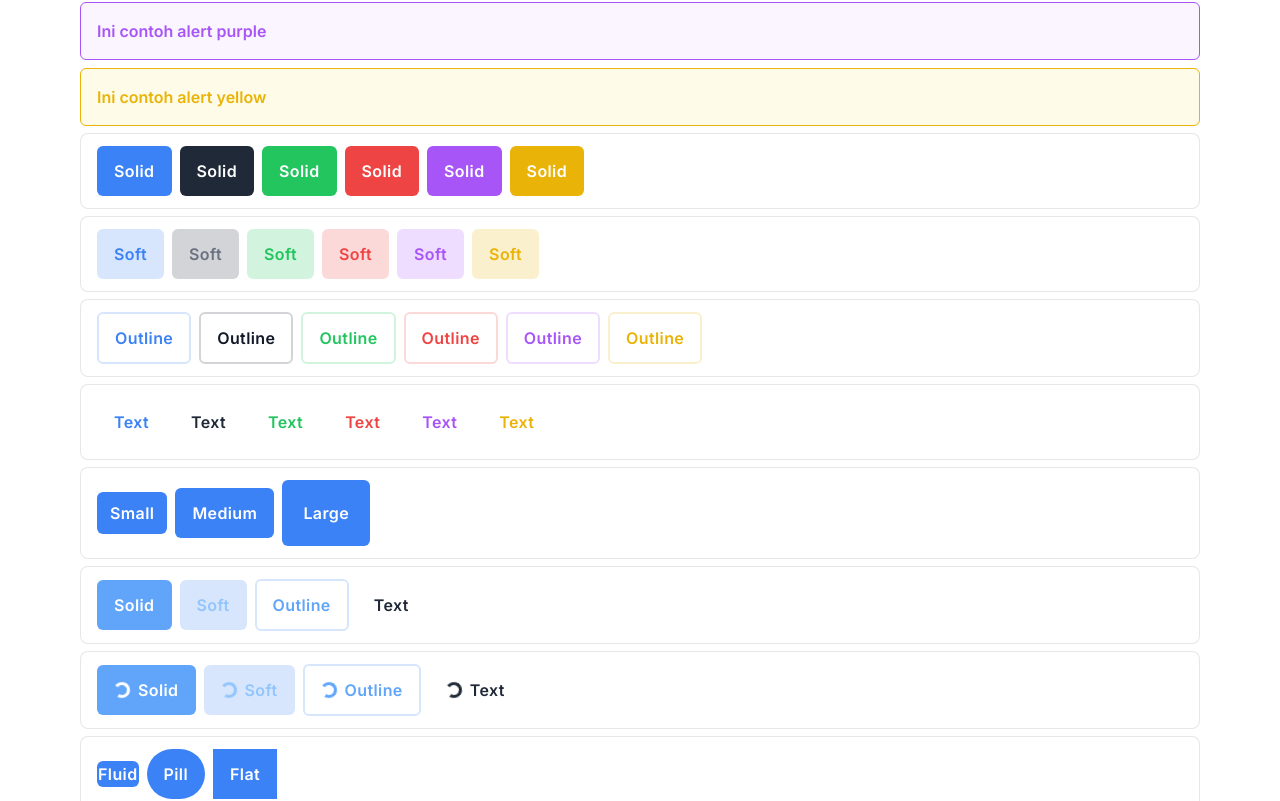
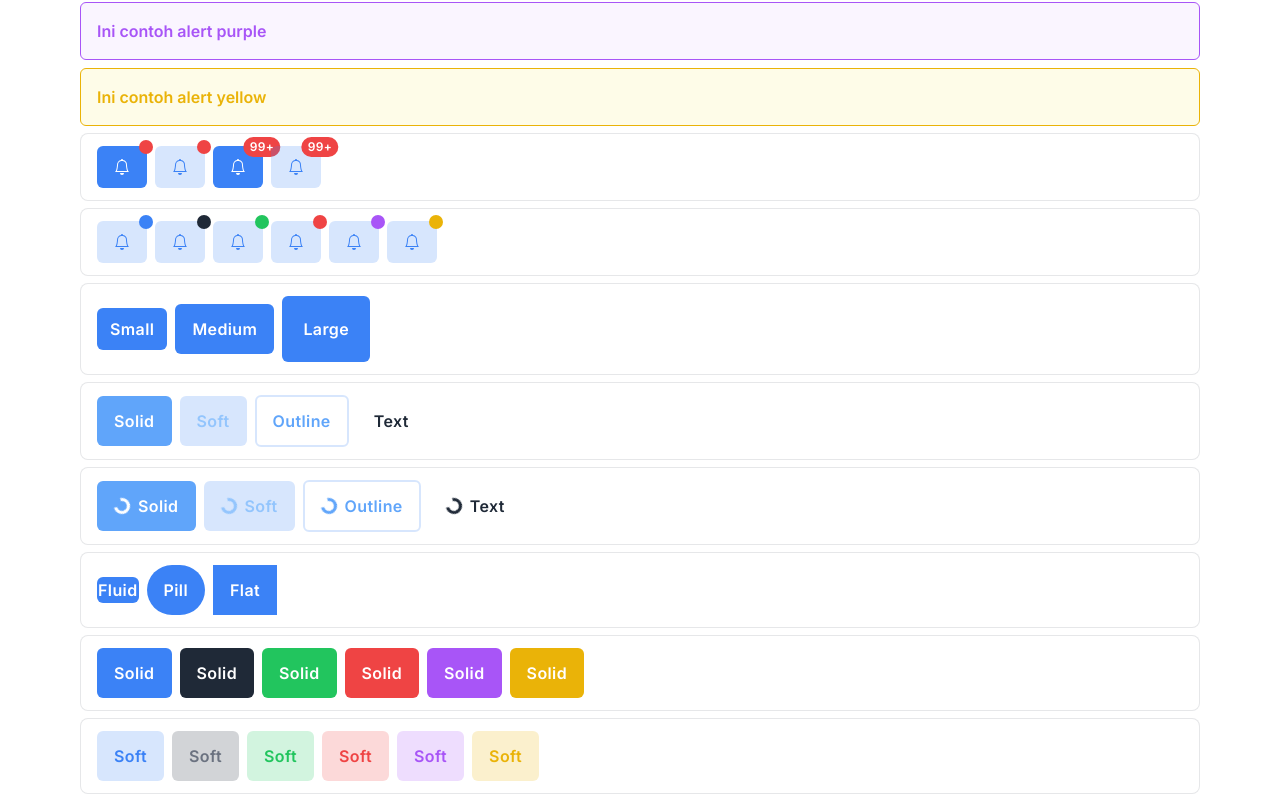
Before and after one commit to angkasa27/next-design-system, a Next.js app: page / in a window 1280 px wide. Shown: the part 799-1600 px from the top of the page. Built offline with nearby package versions, Linux system fonts and the light colour scheme.

Commit message:
Add badge component

```diff
--- /dev/null
+++ b/src/components/elements/Badge/Badge.js
@@ -0,0 +1,56 @@
+import React, { useRef, useEffect, useState } from "react";
+import PropTypes from "prop-types";
+import { BADGE_CLASS } from "./constant";
+
+export default function Badge({ children, ping, className, color }) {
+  const otherElementRef = useRef(null);
+  const [size, setSize] = useState({ height: 0, width: 0 });
+
+  useEffect(() => {
+    const width = otherElementRef.current.getBoundingClientRect().width;
+    const height = otherElementRef.current.getBoundingClientRect().height;
+    return setSize({ height, width });
+  }, [children]);
+
+  return (
+    <span
+      className={
+        (children
+          ? " inline-flex items-center py-0.5 px-1.5 body-7 "
+          : " w-3.5 h-3.5 ") +
+        " absolute top-0 right-0 rounded-full transform -translate-y-1/2 translate-x-1/2 text-white " +
+        BADGE_CLASS[color] +
+        className
+      }
+      ref={otherElementRef}
+    >
+      {children}
+      {ping && (
+        <span
+          className={
+            (children ? "" : "w-3.5 h-3.5 ") +
+            " absolute top-0 right-0 rounded-full bg-rose-500 animate-ping" +
+            BADGE_CLASS[color]
+          }
+          style={{ height: size.height, width: size.width }}
+        />
+      )}
+    </span>
+  );
+}
+
+Badge.propTypes = {
+  children: PropTypes.oneOfType([
+    PropTypes.string,
+    PropTypes.element,
+    PropTypes.node,
+  ]).isRequired,
+  className: PropTypes.string,
+  color: PropTypes.oneOf(["blue", "gray", "green", "red", "purple", "yellow"]),
+  ping: PropTypes.bool,
+};
+
+Badge.defaultProps = {
+  color: "blue",
+  ping: false,
+};
--- /dev/null
+++ b/src/components/elements/Badge/constant.js
@@ -0,0 +1,8 @@
+export const BADGE_CLASS = {
+  blue: " bg-blue-500 ",
+  gray: " bg-gray-800 dark:bg-gray-200 dark:text-gray-800 ",
+  green: " bg-green-500 ",
+  purple: " bg-purple-500 ",
+  red: " bg-red-500 ",
+  yellow: " bg-yellow-500 ",
+};
--- /dev/null
+++ b/src/components/elements/Badge/index.js
@@ -0,0 +1 @@
+export { default } from "./Badge";
--- a/src/pages/index.js
+++ b/src/pages/index.js
@@ -6,14 +6,18 @@ import Button from "@elements/Button";
 import Card from "@elements/Card";
 import Alert from "@elements/Alert";
 import Acordion from "@elements/Acordion";
+import Badge from "@elements/Badge";
 
-export default function Tess() {
+const colors = ["blue", "gray", "green", "red", "purple", "yellow"];
+
+export default function App() {
   return (
     <div className="">
       <Navbar />
       <div className="container flex gap-2 flex-col mt-2">
         <AcordionSection />
         <AlertSection />
+        <BadgeSection />
         <ButtonSection />
         <CheckboxSection />
       </div>
@@ -55,7 +59,6 @@ export function AcordionSection() {
 }
 
 export function AlertSection() {
-  const alertColor = ["blue", "gray", "green", "red", "purple", "yellow"];
   return (
     <div className="flex flex-col gap-2">
       <Alert
@@ -117,7 +120,7 @@ export function AlertSection() {
         id="alert3"
         title="Ini contoh alert close"
       />
-      {alertColor.map((color, i) => (
+      {colors.map((color, i) => (
         <Alert
           color={color}
           id={`alert-${color}`}
@@ -129,28 +132,88 @@ export function AlertSection() {
   );
 }
 
+export function BadgeSection() {
+  return (
+    <>
+      <Card className="flex flex-wrap gap-2">
+        <Button className="relative">
+          <svg
+            fill="currentColor"
+            height="16"
+            viewBox="0 0 16 16"
+            width="16"
+            xmlns="http://www.w3.org/2000/svg"
+          >
+            <path d="M8 16a2 2 0 0 0 2-2H6a2 2 0 0 0 2 2zM8 1.918l-.797.161A4.002 4.002 0 0 0 4 6c0 .628-.134 2.197-.459 3.742-.16.767-.376 1.566-.663 2.258h10.244c-.287-.692-.502-1.49-.663-2.258C12.134 8.197 12 6.628 12 6a4.002 4.002 0 0 0-3.203-3.92L8 1.917zM14.22 12c.223.447.481.801.78 1H1c.299-.199.557-.553.78-1C2.68 10.2 3 6.88 3 6c0-2.42 1.72-4.44 4.005-4.901a1 1 0 1 1 1.99 0A5.002 5.002 0 0 1 13 6c0 .88.32 4.2 1.22 6z" />
+          </svg>
+          <Badge color="red" />
+        </Button>
+        <Button className="relative" variant="soft">
+          <svg
+            fill="currentColor"
+            height="16"
+            viewBox="0 0 16 16"
+            width="16"
+            xmlns="http://www.w3.org/2000/svg"
+          >
+            <path d="M8 16a2 2 0 0 0 2-2H6a2 2 0 0 0 2 2zM8 1.918l-.797.161A4.002 4.002 0 0 0 4 6c0 .628-.134 2.197-.459 3.742-.16.767-.376 1.566-.663 2.258h10.244c-.287-.692-.502-1.49-.663-2.258C12.134 8.197 12 6.628 12 6a4.002 4.002 0 0 0-3.203-3.92L8 1.917zM14.22 12c.223.447.481.801.78 1H1c.299-.199.557-.553.78-1C2.68 10.2 3 6.88 3 6c0-2.42 1.72-4.44 4.005-4.901a1 1 0 1 1 1.99 0A5.002 5.002 0 0 1 13 6c0 .88.32 4.2 1.22 6z" />
+          </svg>
+          <Badge color="red" ping />
+        </Button>
+        <Button className="relative">
+          <svg
+            fill="currentColor"
+            height="16"
+            viewBox="0 0 16 16"
+            width="16"
+            xmlns="http://www.w3.org/2000/svg"
+          >
+            <path d="M8 16a2 2 0 0 0 2-2H6a2 2 0 0 0 2 2zM8 1.918l-.797.161A4.002 4.002 0 0 0 4 6c0 .628-.134 2.197-.459 3.742-.16.767-.376 1.566-.663 2.258h10.244c-.287-.692-.502-1.49-.663-2.258C12.134 8.197 12 6.628 12 6a4.002 4.002 0 0 0-3.203-3.92L8 1.917zM14.22 12c.223.447.481.801.78 1H1c.299-.199.557-.553.78-1C2.68 10.2 3 6.88 3 6c0-2.42 1.72-4.44 4.005-4.901a1 1 0 1 1 1.99 0A5.002 5.002 0 0 1 13 6c0 .88.32 4.2 1.22 6z" />
+          </svg>
+          <Badge color="red">99+</Badge>
+        </Button>
+        <Button className="relative" variant="soft">
+          <svg
+            fill="currentColor"
+            height="16"
+            viewBox="0 0 16 16"
+            width="16"
+            xmlns="http://www.w3.org/2000/svg"
+          >
+            <path d="M8 16a2 2 0 0 0 2-2H6a2 2 0 0 0 2 2zM8 1.918l-.797.161A4.002 4.002 0 0 0 4 6c0 .628-.134 2.197-.459 3.742-.16.767-.376 1.566-.663 2.258h10.244c-.287-.692-.502-1.49-.663-2.258C12.134 8.197 12 6.628 12 6a4.002 4.002 0 0 0-3.203-3.92L8 1.917zM14.22 12c.223.447.481.801.78 1H1c.299-.199.557-.553.78-1C2.68 10.2 3 6.88 3 6c0-2.42 1.72-4.44 4.005-4.901a1 1 0 1 1 1.99 0A5.002 5.002 0 0 1 13 6c0 .88.32 4.2 1.22 6z" />
+          </svg>
+          <Badge color="red" ping>
+            99+
+          </Badge>
+        </Button>
+      </Card>
+      <Card className="flex flex-wrap gap-2">
+        {colors.map((color, i) => (
+          <Button className="relative" key={i} variant="soft">
+            <svg
+              fill="currentColor"
+              height="16"
+              viewBox="0 0 16 16"
+              width="16"
+              xmlns="http://www.w3.org/2000/svg"
+            >
+              <path d="M8 16a2 2 0 0 0 2-2H6a2 2 0 0 0 2 2zM8 1.918l-.797.161A4.002 4.002 0 0 0 4 6c0 .628-.134 2.197-.459 3.742-.16.767-.376 1.566-.663 2.258h10.244c-.287-.692-.502-1.49-.663-2.258C12.134 8.197 12 6.628 12 6a4.002 4.002 0 0 0-3.203-3.92L8 1.917zM14.22 12c.223.447.481.801.78 1H1c.299-.199.557-.553.78-1C2.68 10.2 3 6.88 3 6c0-2.42 1.72-4.44 4.005-4.901a1 1 0 1 1 1.99 0A5.002 5.002 0 0 1 13 6c0 .88.32 4.2 1.22 6z" />
+            </svg>
+            <Badge color={color}></Badge>
+          </Button>
+        ))}
+      </Card>
+    </>
+  );
+}
+
 export function ButtonSection() {
   const buttonVariant = ["solid", "soft", "outline", "text"];
-  const buttonColor = ["blue", "gray", "green", "red", "purple", "yellow"];
   const buttonSize = ["small", "medium", "large"];
   const defaultStyle = "capitalize";
 
   return (
     <>
-      {buttonVariant.map((variant, i) => (
-        <Card className="flex flex-wrap gap-2" key={i}>
-          {buttonColor.map((color, i) => (
-            <Button
-              className={defaultStyle}
-              color={color}
-              key={i}
-              variant={variant}
-            >
-              {variant}
-            </Button>
-          ))}
-        </Card>
-      ))}
       <Card className="flex flex-wrap gap-2 items-center">
         {buttonSize.map((size, i) => (
           <div key={i}>
@@ -195,6 +258,20 @@ export function ButtonSection() {
           </Button>
         </div>
       </Card>
+      {buttonVariant.map((variant, i) => (
+        <Card className="flex flex-wrap gap-2" key={i}>
+          {colors.map((color, i) => (
+            <Button
+              className={defaultStyle}
+              color={color}
+              key={i}
+              variant={variant}
+            >
+              {variant}
+            </Button>
+          ))}
+        </Card>
+      ))}
     </>
   );
 }
--- a/src/styles/globals.css
+++ b/src/styles/globals.css
@@ -33,6 +33,9 @@ body {
 .subtitle-6 {
   @apply text-sm font-medium;
 }
+.subtitle-7 {
+  @apply text-sm font-medium;
+}
 
 .body-1 {
   @apply text-7xl;
@@ -52,6 +55,9 @@ body {
 .body-6 {
   @apply text-sm;
 }
+.body-7 {
+  @apply text-xs;
+}
 
 /* **-----Border-----** */
 .border-default {
```
